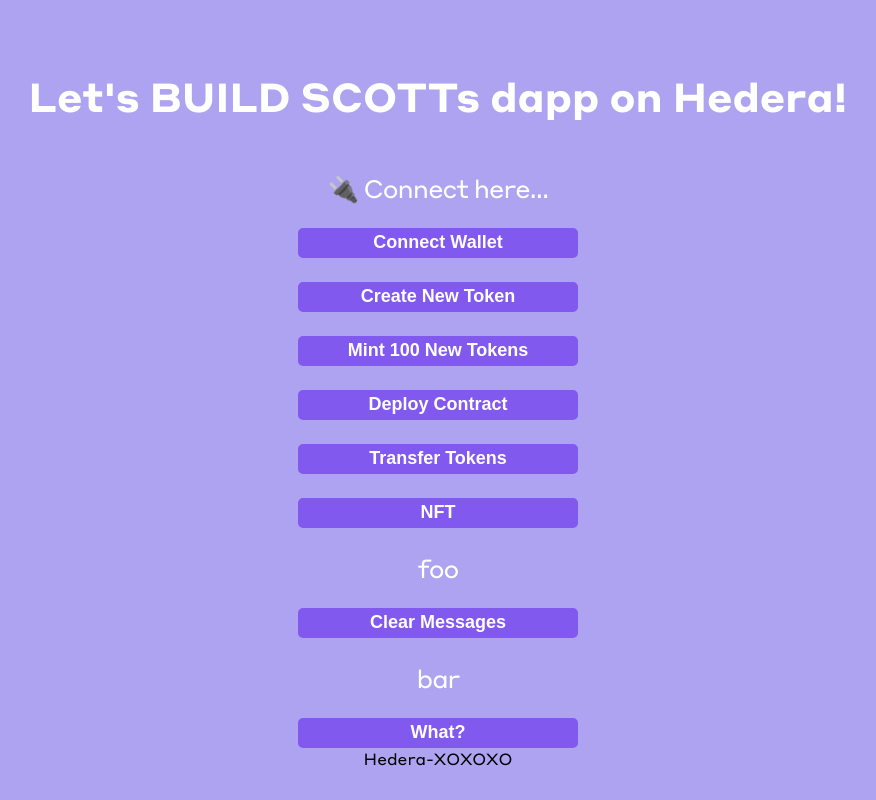
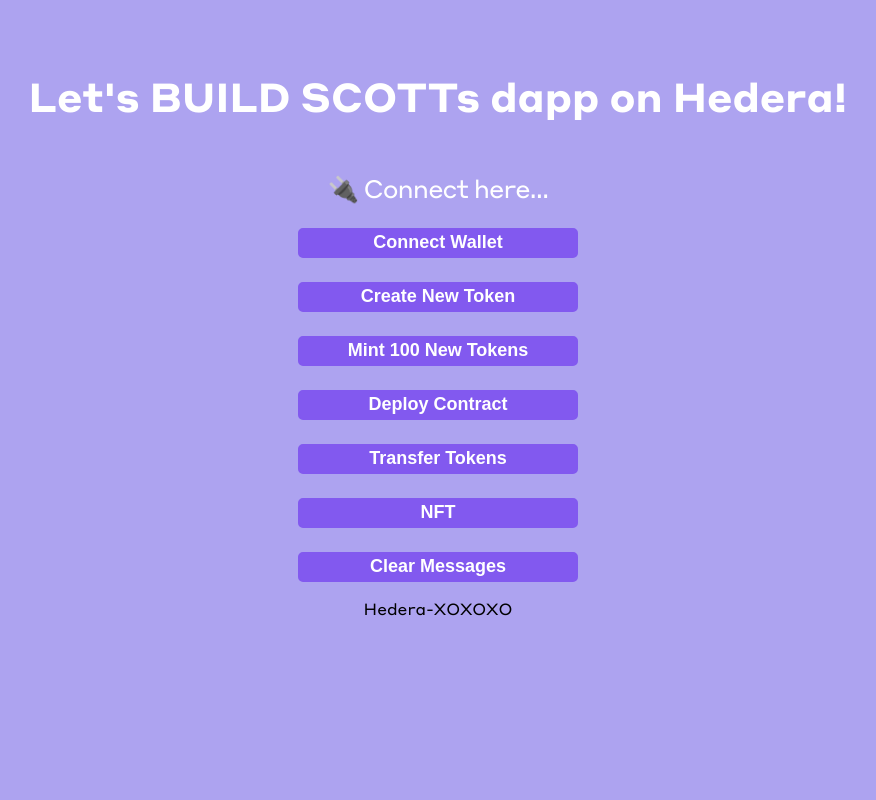
Before and after one commit to sbelgard19/Scott-dapp, a React (Create React App) app: page / in a window 1280 px wide. Shown: the whole page, without its empty margins (202-1078 px from the left). Built offline with nearby package versions, Linux system fonts and the light colour scheme.

Commit message:
Update App.jsx

```diff
--- a/src/App.jsx
+++ b/src/App.jsx
@@ -155,15 +155,14 @@
 	}
 
 	async function Clear_Messages() {
-			setTBDTextSt("");
-			setTransferTextSt("");
-			setContractTextSt("");
-			setMintTextSt("");
-			setCreateTextSt("");
-			setCreateTextSt("");
-			setNFTTextSt("");
-			setfooTextSt("");
-			setbarTextSt("");
+			setTransferTextSt();
+			setContractTextSt();
+			setMintTextSt();
+			setCreateTextSt();
+			setCreateTextSt();
+			setNFTTextSt();
+			setfooTextSt();
+			setbarTextSt();
 	}
 
 	async function Do_Nothing() {
@@ -188,8 +187,6 @@
 				link={connectLinkSt}
 			/>
 <p align="center">
-
-
 			<MyGroup
 				fcn={tokenCreate}
 				buttonLabel={"Create New Token"}
@@ -207,7 +204,6 @@
 			/>
 </p>
 <p align="center">
-
 			<MyGroup
 				fcn={contractDeploy}
 				buttonLabel={"Deploy Contract"}
@@ -216,7 +212,6 @@
 			/>
 </p>
 <p align="center">
-
 			<MyGroup
 				fcn={contractExecute}
 				buttonLabel={"Transfer Tokens"}
@@ -225,7 +220,6 @@
 			/>
 </p>
 <p align="center">
-
 			<MyGroup
 				fcn={NFTtokenCreate}
 				buttonLabel={"NFT"}
@@ -234,17 +228,14 @@
 			/>
 </p>
 <p align="center">
+			<MyGroup
+				fcn={Clear_Messages}
+				buttonLabel={"Clear Messages"}
+				text={NFTTextSt}
+				link={NFTLinkSt}
+			/>
 </p>
-			<MyDoubleButton
-				fcn1={Clear_Messages}
-				buttonLabel1={"Clear Messages"}
 
-				fcn2={Do_Nothing}
-				buttonLabel2={"What?"}
-
-				text1={fooTextSt}
-				text2={barTextSt}
-			/>
 				<span>Hedera-XOXOXO</span>
 		</div>
 
```
